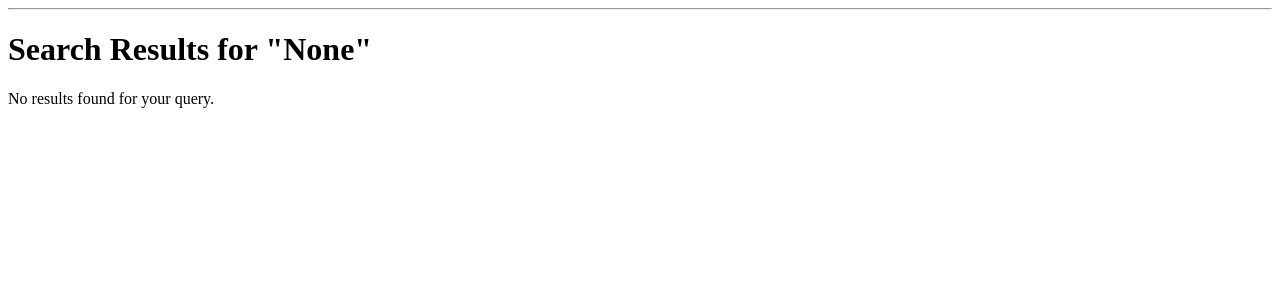
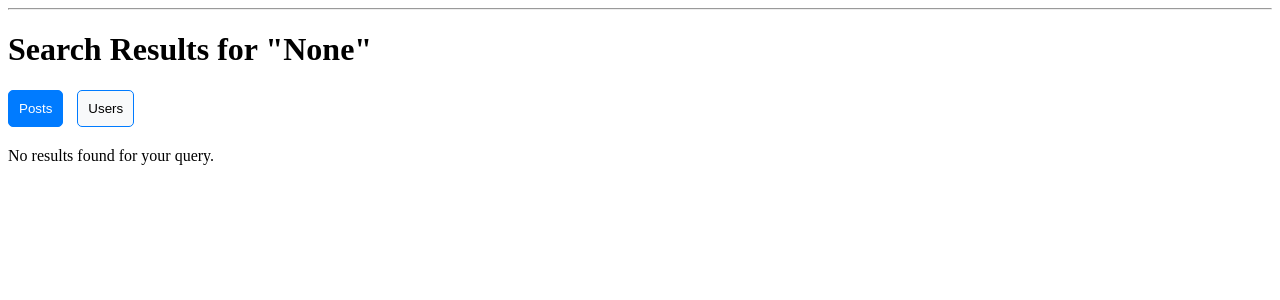
Before and after one commit to Hyunlai/projectobjor, a Django app: page /posts/search/ in a window 1280 px wide. Shown: the part 49-349 px from the top of the page. Run offline with Django 5.2, Linux system fonts and the light colour scheme; the visitor is signed in with stand-in values (Sample User, id 1); data that the repository does not hold is empty.

Commit message:
Feat: Clickable Posts for Post Details

```diff
--- a/Posts/views.py
+++ b/Posts/views.py
@@ -12,24 +12,32 @@ from django.contrib.auth.models import User
 
 def search(request):
     query = request.GET.get('q')
+    category = request.GET.get('category')
     posts = []
     users = []
+    following_users = Follower.objects.filter(follower=request.user).values_list('following', flat=True)
 
     if query:
-        # Search for posts by caption
-        posts = Post.objects.filter(
-            Q(caption__icontains=query) | Q(author__username__icontains=query)
-        ).distinct().order_by('-created_at')
+        if category == 'posts' or not category:
+            posts = Post.objects.filter(
+                Q(caption__icontains=query) |
+                Q(author__username__icontains=query) |
+                Q(visibility='PUBLIC') |
+                Q(author__in=following_users, visibility='FOLLOWERS') |
+                Q(author=request.user) &
+                Q(author__profile__is_banned=False)
+            ).distinct().order_by('-created_at')
 
-        # Search for users by username
-        users = User.objects.filter(
-            Q(username__icontains=query)
-        ).distinct()
+        if category == 'users' or not category:
+            users = User.objects.filter(
+                Q(username__icontains=query)
+            ).distinct()
 
     context = {
         'query': query,
         'posts': posts,
-        'users': users
+        'users': users,
+        'category': category
     }
     return render(request, 'Posts/search_results.html', context)
 
--- a/templates/Base/home.html
+++ b/templates/Base/home.html
@@ -13,7 +13,7 @@
         <h2>Latest Posts</h2>
         {% for post in posts %}
             <div style="border: 1px solid #ccc; padding: 10px; margin-bottom: 20px;">
-                <a href="{% url 'profile' username=post.author.username %}">
+                <a href="{% url 'profile' username=post.author.username %}" style="text-decoration: none; color: inherit;">
                     {% if post.author.profile.profile_picture %}
                         <img src="{{ post.author.profile.profile_picture.url }}" alt="{{ post.author.username }}'s profile picture" style="width: 50px; height: 50px; border-radius: 50%; margin-right: 10px;">
                     {% else %}
@@ -26,7 +26,7 @@
                     <p>Shared from <a href="{% url 'profile' username=post.original_post.author.username %}">{{ post.original_post.author.username }}'s</a> post.</p>
                 {% endif %}
 
-                <a href="{% url 'post_detail' post_id=post.id %}">
+                <a href="{% url 'post_detail' post_id=post.id %}" style="text-decoration: none; color: inherit;">
                     {% if post.image %}
                         <img src="{{ post.image.url }}" style="max-width: 100%; height: auto;">
                     {% endif %}
--- a/templates/Posts/search_results.html
+++ b/templates/Posts/search_results.html
@@ -3,7 +3,17 @@
 {% block content %}
     <h1>Search Results for "{{ query }}"</h1>
 
+    <div style="margin-bottom: 20px;">
+        <a href="{% url 'search' %}?q={{ query }}&category=posts" style="text-decoration: none;">
+            <button style="padding: 10px; margin-right: 10px; background-color: {% if category == 'posts' or not category %}#007bff{% else %}#f8f9fa{% endif %}; color: {% if category == 'posts' or not category %}white{% else %}black{% endif %}; border: 1px solid #007bff; border-radius: 5px;">Posts</button>
+        </a>
+        <a href="{% url 'search' %}?q={{ query }}&category=users" style="text-decoration: none;">
+            <button style="padding: 10px; background-color: {% if category == 'users' %}#007bff{% else %}#f8f9fa{% endif %}; color: {% if category == 'users' %}white{% else %}black{% endif %}; border: 1px solid #007bff; border-radius: 5px;">Users</button>
+        </a>
+    </div>
+
     {% if posts or users %}
+        {% if category == 'posts' or not category %}
             <h2>Posts</h2>
             {% if posts %}
                 {% for post in posts %}
@@ -18,17 +28,27 @@
             {% else %}
                 <p>No posts found matching your search.</p>
             {% endif %}
+        {% endif %}
 
+        {% if category == 'users' or not category %}
             <h2>Users</h2>
             {% if users %}
                 {% for user in users %}
                     <div style="border: 1px solid #ccc; padding: 10px; margin-bottom: 20px;">
-                    <h3><a href="{% url 'profile' username=user.username %}">{{ user.username }}</a></h3>
+                        <a href="{% url 'profile' username=user.username %}">
+                            {% if user.profile.profile_picture %}
+                                <img src="{{ user.profile.profile_picture.url }}" alt="{{ user.username }}'s profile picture" style="width: 50px; height: 50px; border-radius: 50%; margin-right: 10px;">
+                            {% else %}
+                                <img src="{{ user.profile.profile_picture.url }}" alt="Default profile picture" style="width: 50px; height: 50px; border-radius: 50%; margin-right: 10px;">
+                            {% endif %}
+                        </a>
+                        <a href="{% url 'profile' username=user.username %}">{{ user.username }}</a>
                     </div>
                 {% endfor %}
             {% else %}
                 <p>No users found matching your search.</p>
             {% endif %}
+        {% endif %}
     {% else %}
         <p>No results found for your query.</p>
     {% endif %}
```
Also changed, not shown: Accounts/views.py (+18 -7 lines). Lines whose indentation alone changed are shown as unchanged.
